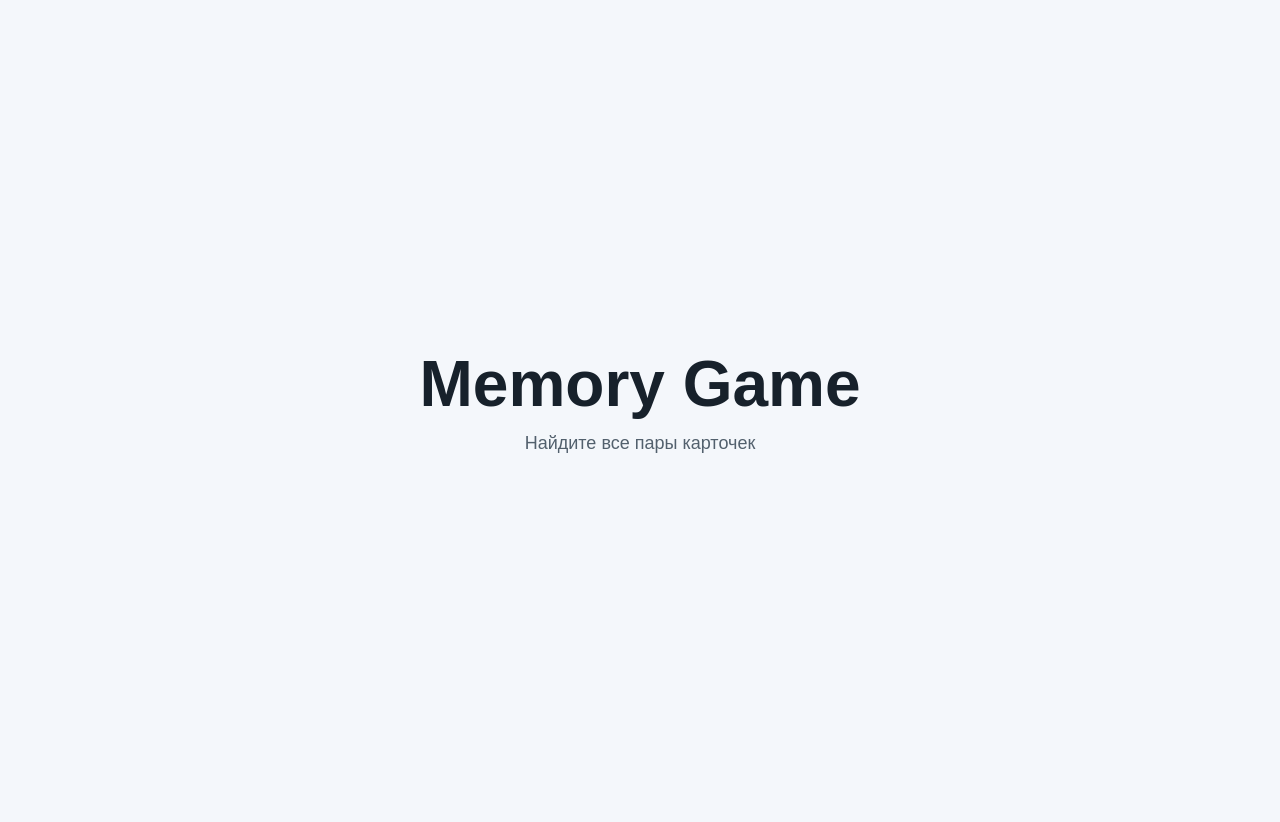
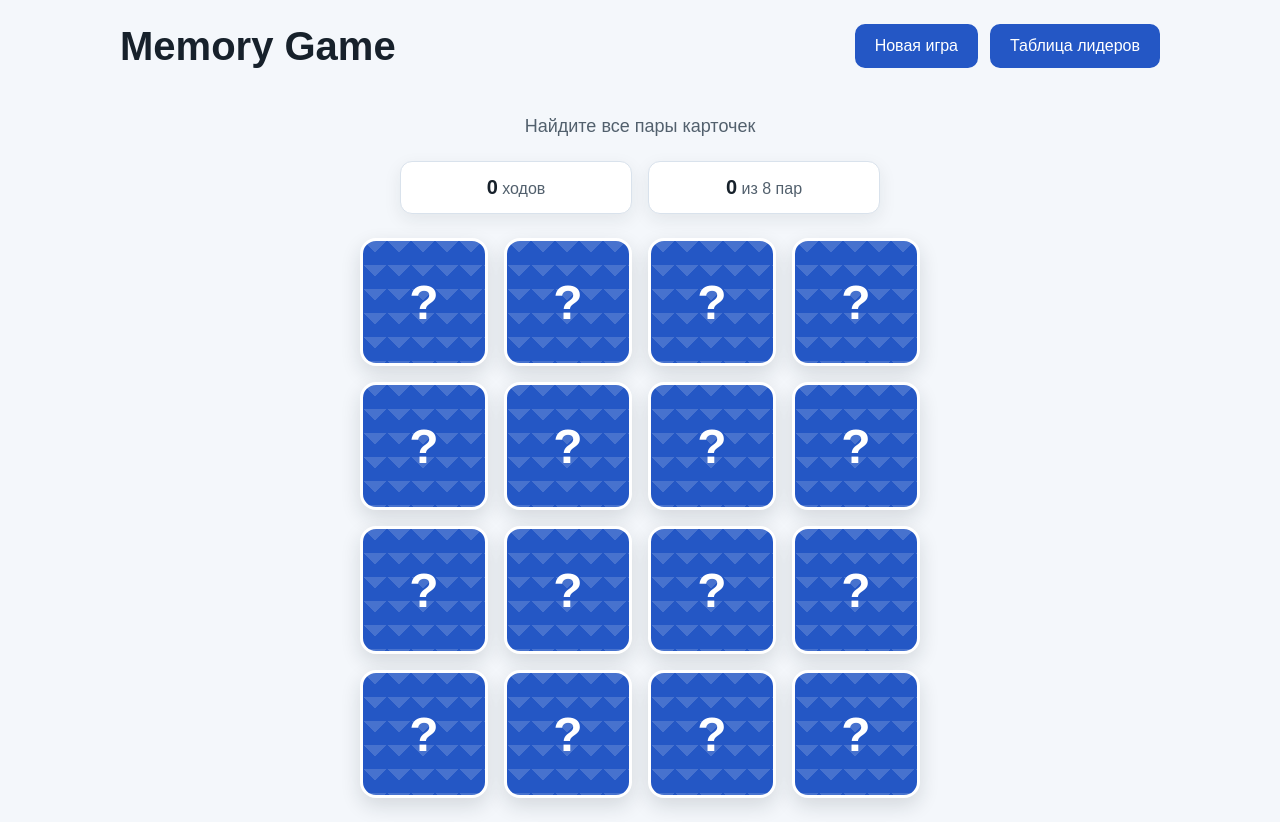
Before and after one commit to bogdana1406/memory-game, a plain HTML site: page index.html in a window 1280 px wide. Before the commit the page ends 800 px from the top, so only its background shows below. Drawn offline with Linux system fonts and the light colour scheme.

Commit message:
feat: add game interface

```diff
--- a/src/js/main.js
+++ b/src/js/main.js
@@ -1,13 +1,15 @@
-const app = document.createElement('main');
+import { createBoard, createHeader, createStats } from './ui.js';
+
+const app = document.createElement('div');
 app.classList.add('app');
 
-const title = document.createElement('h1');
-title.classList.add('app__title');
-title.textContent = 'Memory Game';
+const game = document.createElement('main');
+game.classList.add('game');
 
 const description = document.createElement('p');
-description.classList.add('app__description');
+description.classList.add('game__description');
 description.textContent = 'Найдите все пары карточек';
 
-app.append(title, description);
+game.append(description, createStats(), createBoard());
+app.append(createHeader(), game);
 document.body.append(app);
--- /dev/null
+++ b/src/js/ui.js
@@ -0,0 +1,102 @@
+const createButton = (text, action, ariaLabel) => {
+  const button = document.createElement('button');
+  button.classList.add('button');
+  button.type = 'button';
+  button.dataset.action = action;
+  button.setAttribute('aria-label', ariaLabel);
+  button.textContent = text;
+
+  return button;
+};
+
+const createStat = (value, text, name) => {
+  const stat = document.createElement('p');
+  stat.classList.add('stats__item');
+
+  const output = document.createElement('output');
+  output.classList.add('stats__value');
+  output.dataset.stat = name;
+  output.textContent = value;
+
+  stat.append(output, document.createTextNode(` ${text}`));
+
+  return stat;
+};
+
+const createCard = (index) => {
+  const card = document.createElement('button');
+  card.classList.add('card');
+  card.type = 'button';
+  card.disabled = true;
+  card.dataset.cardIndex = index;
+  card.setAttribute('aria-label', `Закрытая карточка ${index + 1}`);
+
+  const cardInner = document.createElement('span');
+  cardInner.classList.add('card__inner');
+
+  const cardBack = document.createElement('span');
+  cardBack.classList.add('card__face', 'card__face--back');
+  cardBack.setAttribute('aria-hidden', 'true');
+  cardBack.textContent = '?';
+
+  const cardFront = document.createElement('span');
+  cardFront.classList.add('card__face', 'card__face--front');
+  cardFront.setAttribute('aria-hidden', 'true');
+
+  cardInner.append(cardBack, cardFront);
+  card.append(cardInner);
+
+  return card;
+};
+
+export const createHeader = () => {
+  const header = document.createElement('header');
+  header.classList.add('header');
+
+  const title = document.createElement('h1');
+  title.classList.add('header__title');
+  title.textContent = 'Memory Game';
+
+  const controls = document.createElement('div');
+  controls.classList.add('header__controls');
+
+  const newGameButton = createButton(
+    'Новая игра',
+    'new-game',
+    'Начать новую игру',
+  );
+  const leaderboardButton = createButton(
+    'Таблица лидеров',
+    'leaderboard',
+    'Открыть таблицу лидеров',
+  );
+
+  controls.append(newGameButton, leaderboardButton);
+  header.append(title, controls);
+
+  return header;
+};
+
+export const createStats = () => {
+  const stats = document.createElement('section');
+  stats.classList.add('stats');
+  stats.setAttribute('aria-label', 'Статистика игры');
+
+  const moves = createStat('0', 'ходов', 'moves');
+  const pairs = createStat('0', 'из 8 пар', 'pairs');
+
+  stats.append(moves, pairs);
+
+  return stats;
+};
+
+export const createBoard = () => {
+  const board = document.createElement('section');
+  board.classList.add('board');
+  board.setAttribute('aria-label', 'Игровое поле');
+
+  const cards = Array.from({ length: 16 }, (_, index) => createCard(index));
+  board.append(...cards);
+
+  return board;
+};
--- a/src/styles/style.css
+++ b/src/styles/style.css
@@ -21,20 +21,185 @@
 }
 
 .app {
+  display: flex;
+  flex-direction: column;
+  min-height: 100vh;
+}
+
+.header {
+  display: flex;
+  align-items: center;
+  justify-content: space-between;
+  gap: 24px;
+  width: min(100% - 32px, 1040px);
+  margin: 0 auto;
+  padding: 24px 0;
+}
+
+.header__title {
+  margin: 0;
+  font-size: clamp(1.75rem, 5vw, 2.5rem);
+  line-height: 1;
+}
+
+.header__controls {
+  display: flex;
+  flex-wrap: wrap;
+  justify-content: flex-end;
+  gap: 12px;
+}
+
+.button {
+  min-height: 44px;
+  padding: 10px 18px;
+  border: 2px solid #2457c5;
+  border-radius: 10px;
+  color: #ffffff;
+  background-color: #2457c5;
+  cursor: pointer;
+  transition:
+    background-color 150ms ease,
+    color 150ms ease,
+    transform 150ms ease;
+}
+
+.button:hover {
+  color: #2457c5;
+  background-color: #ffffff;
+}
+
+.button:active {
+  transform: translateY(1px);
+}
+
+.button:focus-visible {
+  outline: 3px solid #f0a202;
+  outline-offset: 3px;
+}
+
+.game {
   display: grid;
-  place-content: center;
-  min-height: 100vh;
+  flex: 1;
+  align-content: start;
+  justify-items: center;
+  gap: 24px;
   padding: 24px;
   text-align: center;
 }
 
-.app__title {
+.game__description {
   margin: 0;
-  font-size: clamp(2rem, 8vw, 4rem);
-}
-
-.app__description {
-  margin: 12px 0 0;
   color: #52606d;
   font-size: 1.125rem;
 }
+
+.stats {
+  display: flex;
+  justify-content: center;
+  gap: 16px;
+  width: min(100%, 480px);
+}
+
+.stats__item {
+  flex: 1;
+  margin: 0;
+  padding: 14px 20px;
+  border: 1px solid #d9e2ec;
+  border-radius: 12px;
+  background-color: #ffffff;
+  box-shadow: 0 6px 18px rgb(23 33 43 / 8%);
+  color: #52606d;
+}
+
+.stats__value {
+  color: #17212b;
+  font-size: 1.25rem;
+  font-weight: 700;
+}
+
+.board {
+  display: grid;
+  grid-template-columns: repeat(4, 1fr);
+  gap: clamp(8px, 2vw, 16px);
+  width: min(100%, 560px);
+}
+
+.card {
+  aspect-ratio: 1;
+  min-width: 0;
+  padding: 0;
+  border: 0;
+  border-radius: 16px;
+  background: none;
+  perspective: 800px;
+}
+
+.card__inner {
+  position: relative;
+  display: grid;
+  width: 100%;
+  height: 100%;
+  transform-style: preserve-3d;
+  transition: transform 400ms ease;
+}
+
+.card__face {
+  display: grid;
+  grid-area: 1 / 1;
+  place-items: center;
+  border-radius: 16px;
+  backface-visibility: hidden;
+  box-shadow: 0 8px 20px rgb(23 33 43 / 14%);
+}
+
+.card__face--back {
+  border: 3px solid #ffffff;
+  color: #ffffff;
+  background:
+    linear-gradient(135deg, rgb(255 255 255 / 16%) 25%, transparent 25%) -12px 0 /
+      24px 24px,
+    linear-gradient(225deg, rgb(255 255 255 / 16%) 25%, transparent 25%) -12px 0 /
+      24px 24px,
+    #2457c5;
+  font-size: clamp(1.75rem, 6vw, 3rem);
+  font-weight: 700;
+}
+
+.card__face--front {
+  transform: rotateY(180deg);
+  border: 3px solid #d9e2ec;
+  background-color: #ffffff;
+}
+
+.card.is-flipped .card__inner {
+  transform: rotateY(180deg);
+}
+
+.card:focus-visible {
+  outline: 3px solid #f0a202;
+  outline-offset: 4px;
+}
+
+@media (max-width: 640px) {
+  .header {
+    align-items: stretch;
+    flex-direction: column;
+  }
+
+  .header__controls {
+    justify-content: stretch;
+  }
+
+  .button {
+    flex: 1;
+  }
+
+  .stats {
+    flex-direction: column;
+  }
+
+  .board,
+  .stats {
+    width: min(100%, 440px);
+  }
+}
```
